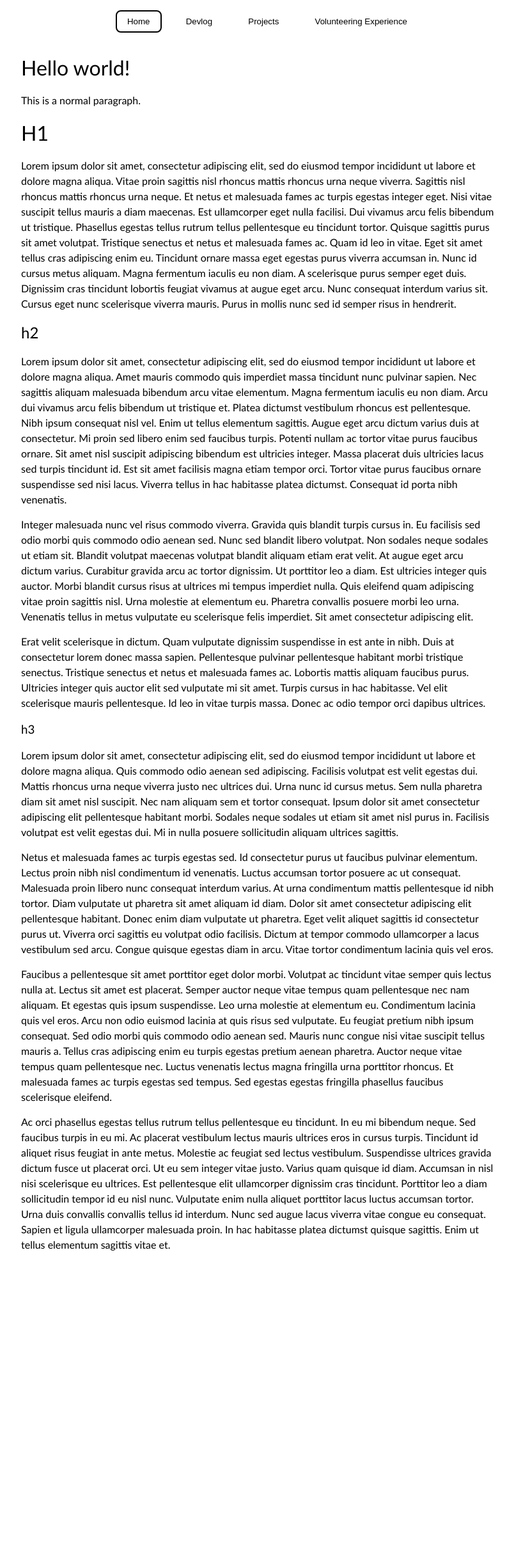
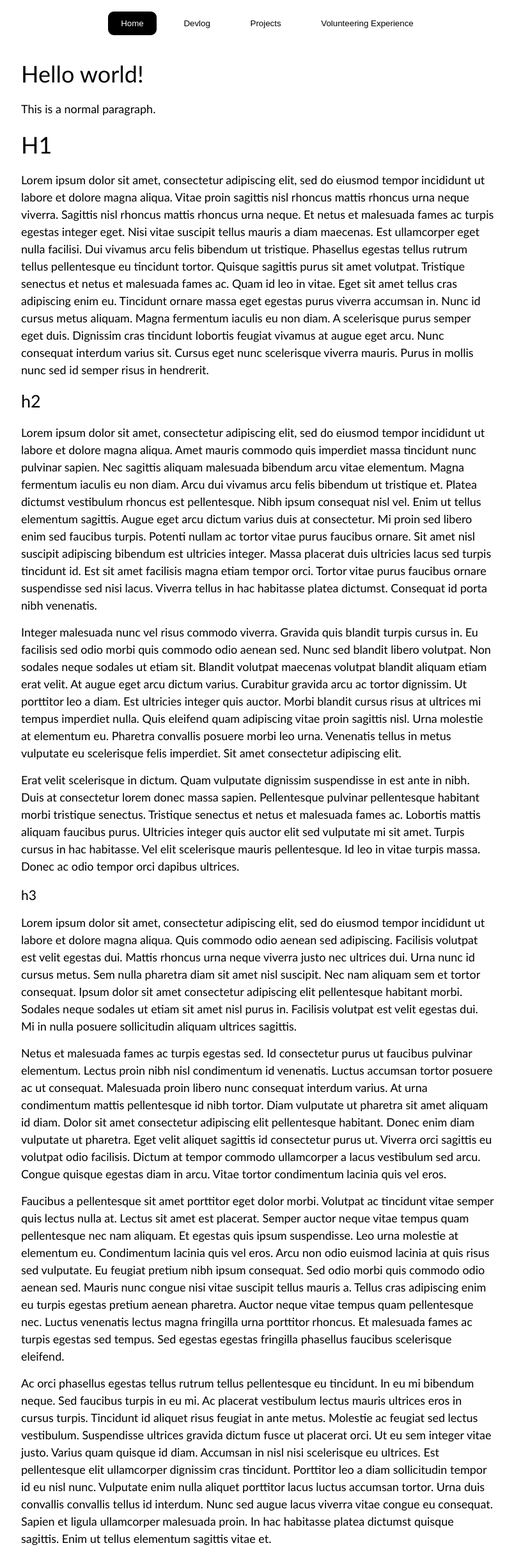
Before and after one commit to J35HN/J35HN.github.io, a Jekyll site: the page built from index.md, in a window 1280 px wide. Shown: the whole page at 64% size, without its empty margins (237-1041 px from the left). Built offline with Jekyll 4.4.1, drawn with Linux system fonts in a browser that asks for light colours; before the commit the page ends 1973 px from its top, so only the background shows below that.

Commit message:
new font size, and new current scss for navbar

```diff
--- a/_sass/initialize.scss
+++ b/_sass/initialize.scss
@@ -4,7 +4,7 @@
 
 // Defaults.
 $base-font-family: "Gill Sans", sans-serif !default;
-$base-font-size: 16px !default;
+$base-font-size: 18px !default;
 $base-font-weight: 400 !default;
 $small-font-size: $base-font-size * 0.875 !default;
 $base-line-height: 1.5 !default;
--- a/_sass/navigation.scss
+++ b/_sass/navigation.scss
@@ -32,4 +32,6 @@ header {
 
 .nav__links .current {
     border-color: #000000;
+    background-color: #000000;
+    color: #FFFFFF;
 }
```
